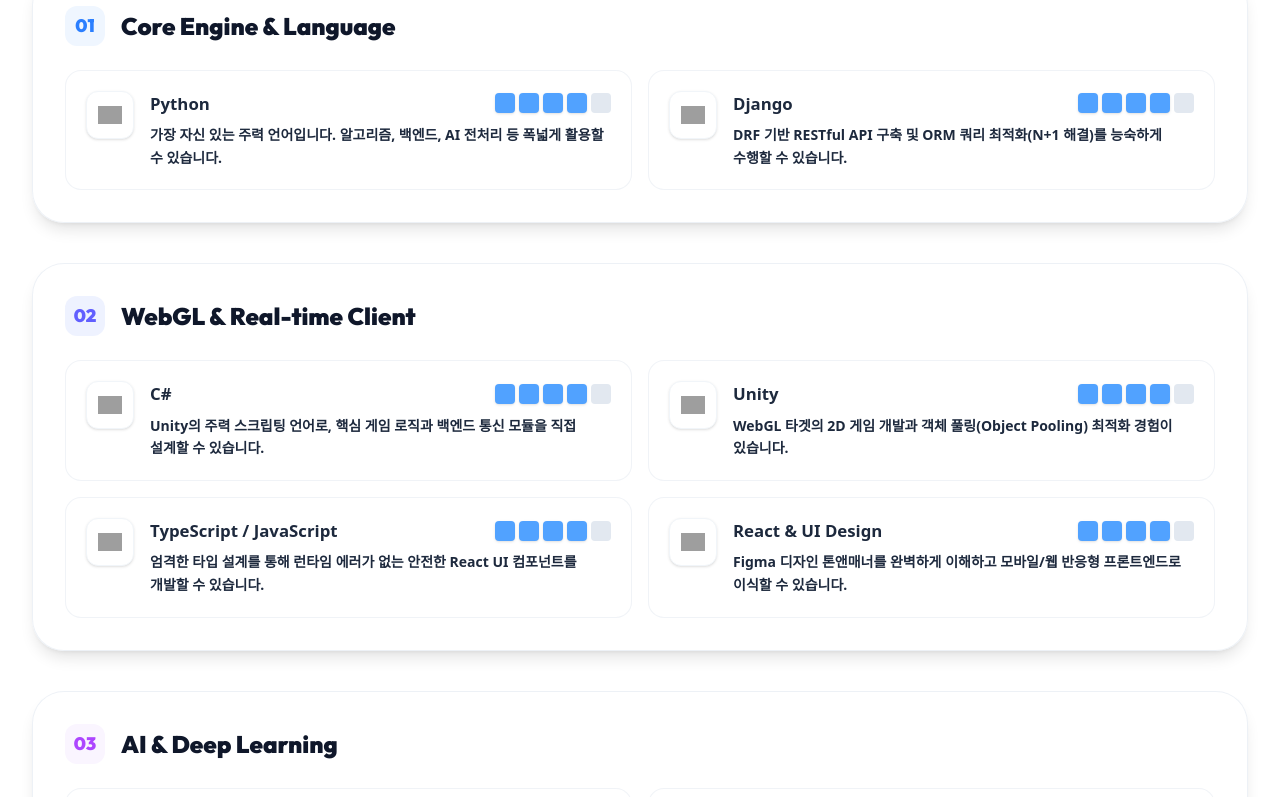
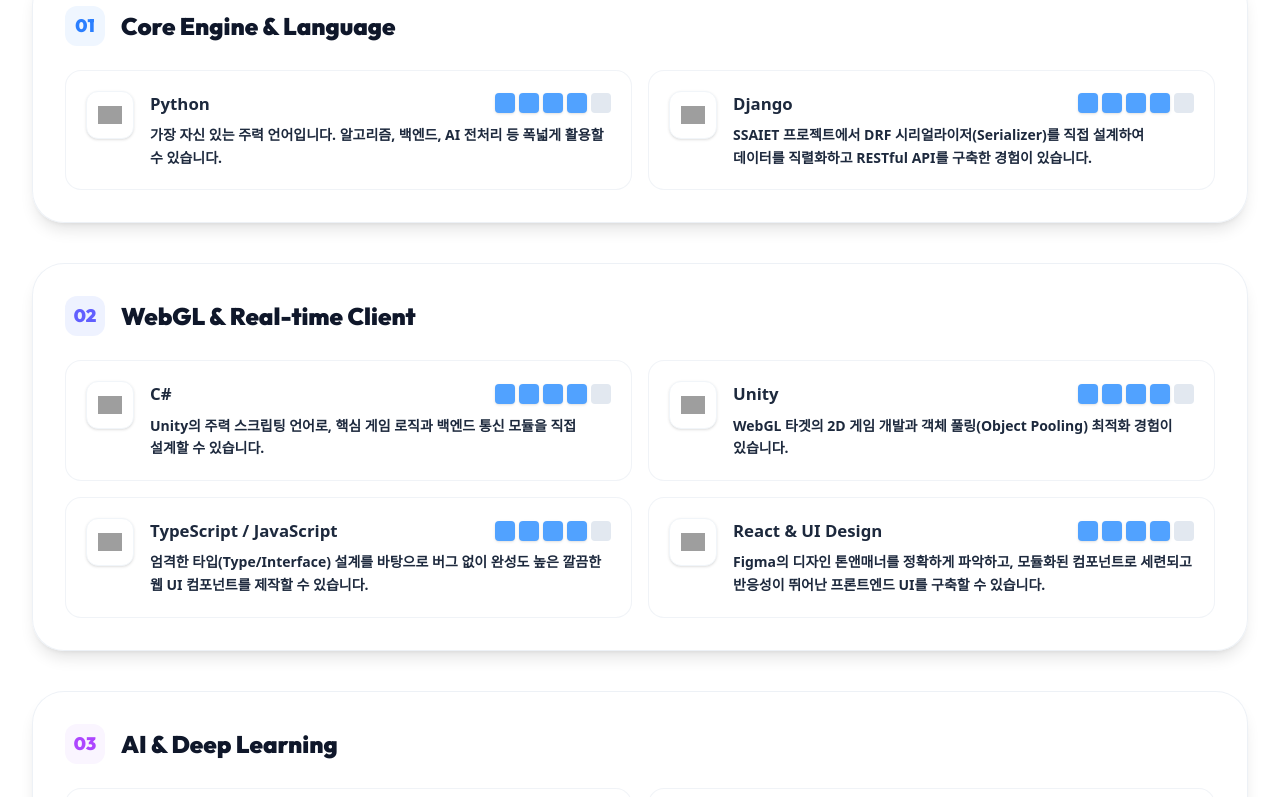
Before and after one commit to kkaemong/kkaemong, a Next.js app: page / in a window 1280 px wide. Shown: the part 2403-3200 px from the top of the page. Built offline with nearby package versions, Linux system fonts and the light colour scheme; grey boxes are pictures that could not be loaded.

Commit message:
docs: update Django, TypeScript, and React skill descriptions

```diff
--- a/src/data/portfolio.ts
+++ b/src/data/portfolio.ts
@@ -63,7 +63,7 @@
         name: "Django",
         level: 80,
         icon: "django",
-        description: "DRF 기반 RESTful API 구축 및 ORM 쿼리 최적화(N+1 해결)를 능숙하게 수행할 수 있습니다."
+        description: "SSAIET 프로젝트에서 DRF 시리얼라이저(Serializer)를 직접 설계하여 데이터를 직렬화하고 RESTful API를 구축한 경험이 있습니다."
       }
     ],
     webgl: [
@@ -83,31 +83,31 @@
         name: "TypeScript / JavaScript",
         level: 70,
         icon: "typescript",
-        description: "엄격한 타입 설계를 통해 런타임 에러가 없는 안전한 React UI 컴포넌트를 개발할 수 있습니다."
+        description: "엄격한 타입(Type/Interface) 설계를 바탕으로 버그 없이 완성도 높은 깔끔한 웹 UI 컴포넌트를 제작할 수 있습니다."
       },
       {
         name: "React & UI Design",
         level: 70,
         icon: "react",
-        description: "Figma 디자인 톤앤매너를 완벽하게 이해하고 모바일/웹 반응형 프론트엔드로 이식할 수 있습니다."
+        description: "Figma의 디자인 톤앤매너를 정확하게 파악하고, 모듈화된 컴포넌트로 세련되고 반응성이 뛰어난 프론트엔드 UI를 구축할 수 있습니다."
       }
     ],
     ai: [
       {
         name: "PyTorch",
-        level: 60,
+        level: 40,
         icon: "pytorch",
         description: "멀티모달 AI 모델을 불러와 텍스트-이미지 추론 파이프라인을 구축하는 프로젝트를 수행했습니다."
       },
       {
         name: "Hugging Face",
-        level: 60,
+        level: 40,
         icon: "huggingface",
         description: "Transformers 모델 통합 및 커스텀 이미지 데이터셋 전처리 로직을 수행했습니다."
       },
       {
         name: "PEFT & LoRA",
-        level: 55,
+        level: 40,
         icon: "pytorch",
         description: "LoRA 기법을 도입하여 GPU 리소스 한계를 넘는 파라미터 효율적인 미세조정(Fine-tuning)을 수행했습니다."
       }
```
